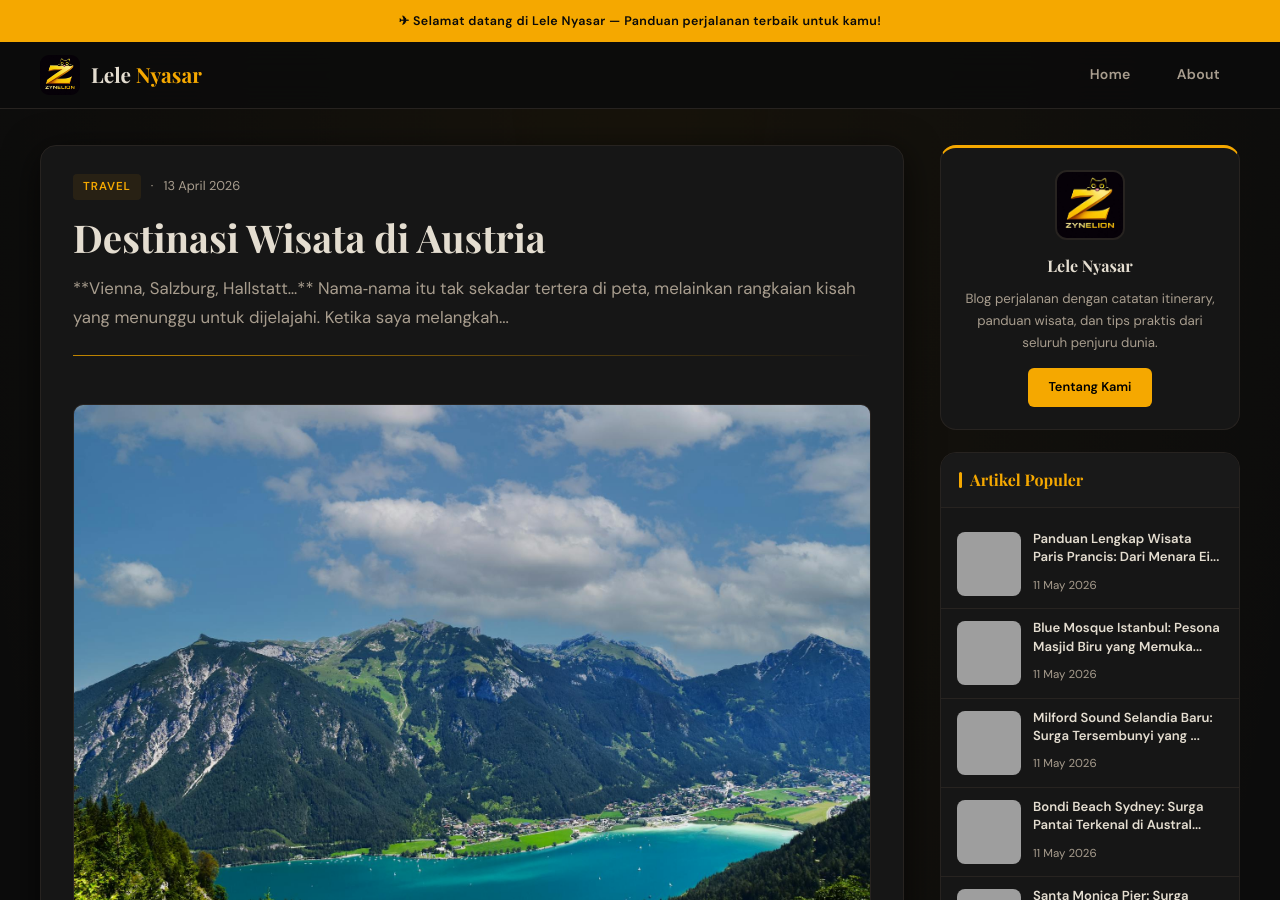
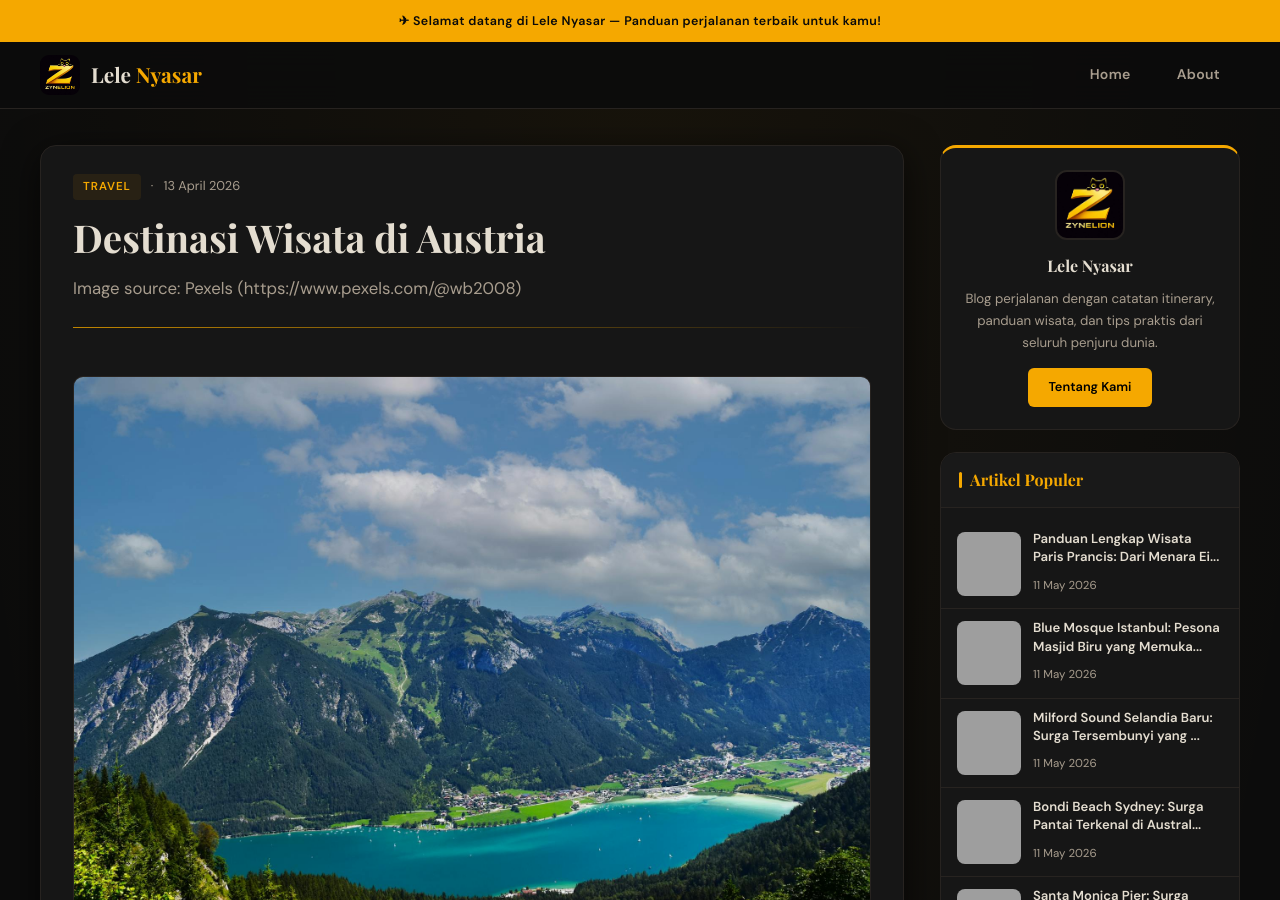
Before and after one commit to vwebe/lele, a Jekyll site: the page built from _posts/2026-04-13-destinasi-wisata-di-austria.md, in a window 1280 px wide and 900 px high. Built offline with Jekyll 4.4.1, drawn with Linux system fonts in a browser that asks for light colours; some web fonts are replaced; grey boxes are pictures that could not be loaded.

Commit message:
Fix SEO meta source: _posts/2026-04-13-destinasi-wisata-di-austria.md

```diff
--- a/_posts/2026-04-13-destinasi-wisata-di-austria.md
+++ b/_posts/2026-04-13-destinasi-wisata-di-austria.md
@@ -1,16 +1,21 @@
 ---
 layout: post
 title: "Destinasi Wisata di Austria"
+seo_title: "Destinasi Wisata di Austria"
+keyword: "destinasi wisata di austria"
 date: 2026-04-13 12:30:00 +0700
-categories: [travel]
-image: "/assets/images/auto/destinasi-wisata-di-austria.jpg"
-seo_title: "Destinasi Wisata di Austria"
-description: "**Vienna, Salzburg, Hallstatt…** Nama‑nama itu tak sekadar tertera di peta, melainkan rangkaian kisah yang menunggu untuk dijelajahi. Ketika saya melangkah..."
-excerpt: "**Vienna, Salzburg, Hallstatt…** Nama‑nama itu tak sekadar tertera di peta, melainkan rangkaian kisah yang menunggu untuk dijelajahi. Ketika saya melangkah..."
-keywords: "destinasi wisata di austria, destinasi wisata austria, travel, wisata destinasi wisata austria, panduan destinasi wisata austria, tips destinasi wisata austria"
-image_alt: "Destinasi Wisata di Austria"
+last_modified_at: 2026-05-12 17:37:02 +0700
+sitemap: true
 robots: "index, follow, max-snippet:-1, max-image-preview:large, max-video-preview:-1"
 googlebot: "index, follow, max-snippet:-1, max-image-preview:large, max-video-preview:-1"
+categories: ["travel"]
+tags: ["travel"]
+description: "Image source: Pexels (https://www.pexels.com/@wb2008)"
+excerpt: "Image source: Pexels (https://www.pexels.com/@wb2008)"
+keywords: "travel, destinasi, austria, wisata destinasi austria, panduan destinasi austria, tips destinasi austria"
+image: "/assets/images/auto/destinasi-wisata-di-austria.jpg"
+image_alt: "Destinasi Wisata di Austria"
+seo_fixed_source: "sheet_keyword_h2p_v1"
 ---
 
 <img src="{{ "assets/images/auto/destinasi-wisata-di-austria.jpg" | relative_url }}" alt="Destinasi Wisata di Austria" loading="lazy" decoding="async">
```
